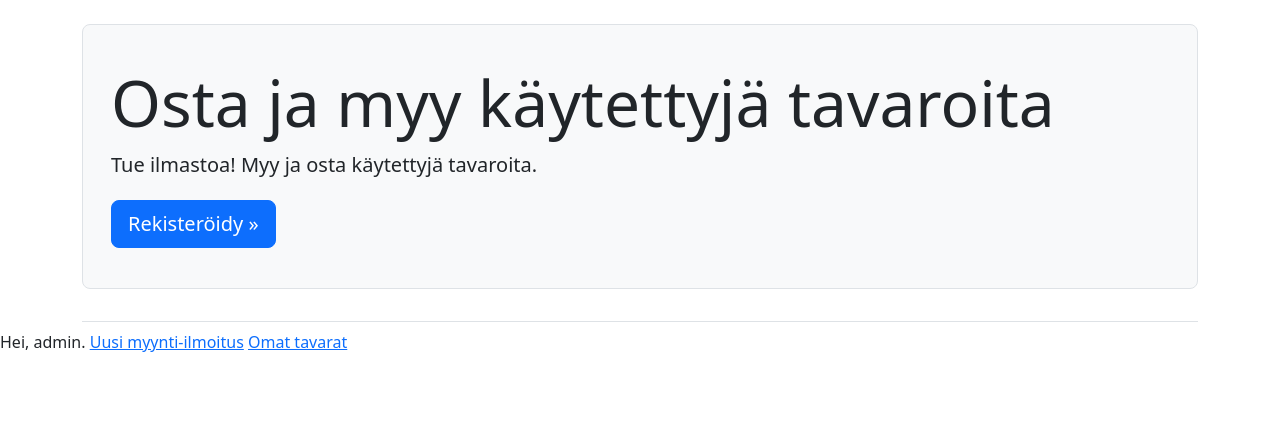
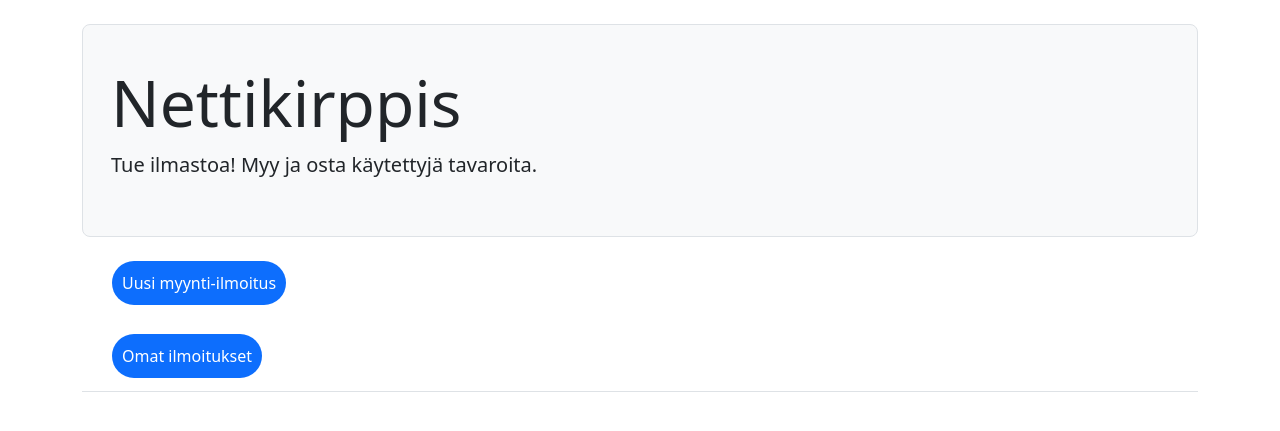
Before and after one commit to valteppo/sov-ohj, a Django app: page / in a window 1280 px wide. Shown: the part 58-489 px from the top of the page. Run offline with Django 4.2, Linux system fonts and the light colour scheme; a user stored in the database is signed in; some libraries are stand-ins or nearby versions.

Commit message:
Vaihdettu tekstiä hieman, muokattu linkit napeiksi, ja niille määritetty tyylit. Laitettu kuville fixed koot, muutettu rekisteröidy -nappi niin, että näkyy vain kun ei ole kirjautunut sisään. Poistettu uusi ilmoitus ja omat ilmoitukset napit pois muualta kuin etusivulta.

```diff
--- a/nettikirppis/templates/nettikirppis/base.html
+++ b/nettikirppis/templates/nettikirppis/base.html
@@ -8,6 +8,18 @@
         {% load django_bootstrap5 %}
         {% bootstrap_css %}
         {% bootstrap_javascript %}
+
+        <style>
+            .bottom-button{
+                background-color:#0d6efd;
+                color: white;
+                border: none;
+                border-radius: 60px;
+                padding: 10px 10px 10px;
+                margin-left: 30px;
+                margin-bottom: 5px;
+            }
+        </style>
     </head>
     <body>
         <nav class="navbar navbar-expand-md navbar-light bg-light mb-4 border">
@@ -69,14 +81,3 @@
         </main>
     </body>
 </html>
-
-
-
-<p>
-
-    {% if user.is_authenticated %}
-        Hei, {{user.username}}.
-    <a href="{% url 'nettikirppis:new_item' %}">Uusi myynti-ilmoitus</a>
-    <a href="{% url 'nettikirppis:owner_items' %}">Omat tavarat</a>
-    {% endif %}
-</p>
--- a/nettikirppis/templates/nettikirppis/index.html
+++ b/nettikirppis/templates/nettikirppis/index.html
@@ -3,15 +3,36 @@
 {% block page_header %}
     <div class="p-3 mb-4 bg-light border rounded-3">
         <div class="container-fluid py-4">
-            <h1 class="display-3">Osta ja myy käytettyjä tavaroita</h1>
+            <h1 class="display-3">Nettikirppis</h1>
 
             <p class="lead">Tue ilmastoa! Myy ja osta käytettyjä tavaroita.</p>
-            <!-- Vaihdetaan tuohon ylempään joku raflaavampi teksti joka "myy" tuotetta-->
 
+        {% if not user.is_authenticated %}
             <a class="btn btn-primary btn-lg mt-1" href="{% url 'accounts:register' %}">Rekisteröidy &raquo;</a>
+        {% endif %}
         </div>
     </div>
+
+    {% if user.is_authenticated %}
+
+    <form action="{% url 'nettikirppis:new_item' %}" method="post">
+        {% csrf_token %}
+
+        <button name="submit" class="bottom-button">
+            Uusi myynti-ilmoitus
+        </button>
+    </form>
+    <br>
+    <form action="{% url 'nettikirppis:owner_items' %}" method="post">
+        {% csrf_token %}
+        <button name="submit" class="bottom-button">
+            Omat ilmoitukset
+        </button>
+    </form>
+    {% endif %}
 {% endblock page_header %}
+
+
 {% block content %}
 
 {% endblock content %}
--- a/nettikirppis/templates/nettikirppis/item.html
+++ b/nettikirppis/templates/nettikirppis/item.html
@@ -11,7 +11,7 @@
 <p>{{ item.price }}€</p>
 <div>
     {% if item.image %}
-        <img src="{{ item.image.url }}"></img>
+        <img src="{{ item.image.url }}" height=300px; width="300px"></img>
     {% else %}
         <p>Ei kuvaa tälle tuotteelle</p>
     {% endif %}
```
Also changed, not shown: db.sqlite3.
